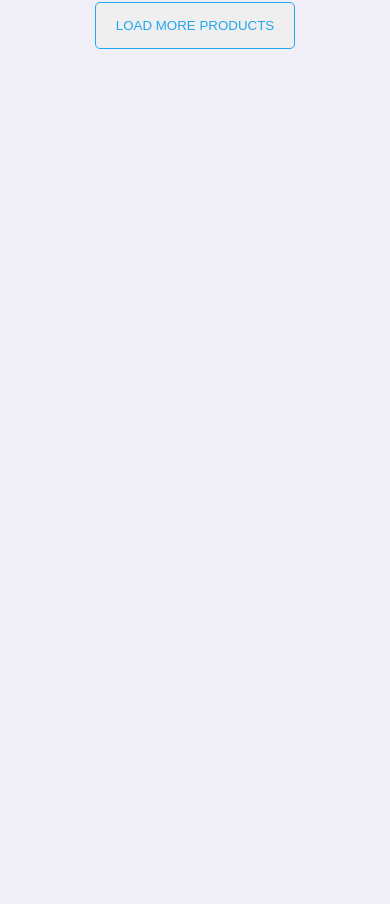
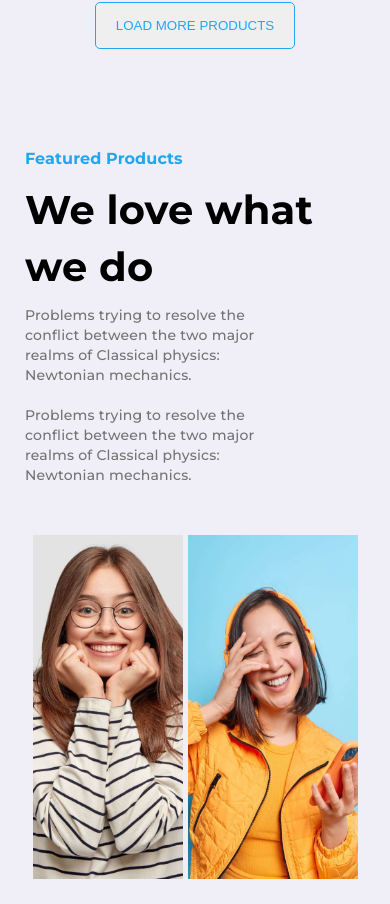
Before and after one commit to SAchu47/clothing-website, a React (Vite) app: page / in a window 390 px wide. Shown: the part 5770-6674 px from the top of the page. Before the commit the page ends 5892 px from the top, so only its background shows below. Built offline with nearby package versions, Linux system fonts and the light colour scheme.

Commit message:
media with text

```diff
--- /dev/null
+++ b/src/components/MediaWithText/MediaWithText.css
@@ -0,0 +1,59 @@
+.media_with_text__main {
+  display: flex;
+  justify-content: center;
+  align-items: center;
+  gap: 90px;
+}
+
+.media_with_text__main__image {
+  display: flex;
+  gap: 16px;
+}
+
+.media_with_text__main__image img {
+  width: 217px;
+  height: auto;
+}
+
+.media_with_text__main__image img:nth-child(2) {
+  width: 280px;
+}
+
+.media_with_text__main__content {
+  display: flex;
+  flex-direction: column;
+  width: 447px;
+  gap: 10px;
+}
+
+.media_with_text__main__content h5 {
+  color: #23a6f0;
+}
+
+.media_with_text__main__content p {
+  width: 80%;
+  color: #737373;
+}
+
+@media screen and (max-width: 768px) {
+  .media_with_text__main {
+    flex-direction: column-reverse;
+    gap: 50px;
+  }
+
+  .media_with_text__main__content {
+    width: auto;
+  }
+
+  .media_with_text__main__image {
+    gap: 5px;
+  }
+
+  .media_with_text__main__image img {
+    width: 150px;
+  }
+
+  .media_with_text__main__image img:nth-child(2) {
+    width: 170px;
+  }
+}
--- /dev/null
+++ b/src/components/MediaWithText/MediaWithText.tsx
@@ -0,0 +1,25 @@
+import React, { FC, ReactElement } from 'react';
+import './MediaWithText.css';
+
+const MediaWithText: FC = (): ReactElement => {
+  return (
+    <div className="media_with_text__main">
+      <div className="media_with_text__main__image">
+        <img src="mediaWithText1.png" alt="" />
+        <img src="mediaWithText2.png" alt="" />
+      </div>
+      <div className="media_with_text__main__content">
+        <h5>Featured Products</h5>
+        <h2>We love what we do</h2>
+        <p>
+          Problems trying to resolve the conflict between the two major realms
+          of Classical physics: Newtonian mechanics. <br /> <br /> Problems
+          trying to resolve the conflict between the two major realms of
+          Classical physics: Newtonian mechanics.
+        </p>
+      </div>
+    </div>
+  );
+};
+
+export default MediaWithText;
--- a/src/components/index.ts
+++ b/src/components/index.ts
@@ -1,5 +1,6 @@
 import Categories from "./Categories/Categories";
 import Hero from "./Hero/Hero";
+import MediaWithText from "./MediaWithText/MediaWithText";
 import Navbar from "./Navbar/Navbar";
 import ProductListing from "./ProductListing/ProductListing";
 
@@ -7,5 +8,6 @@ export {
     Navbar,
     Hero,
     Categories,
-    ProductListing
+    ProductListing,
+    MediaWithText,
 }
--- a/src/pages/Home/Home.tsx
+++ b/src/pages/Home/Home.tsx
@@ -1,6 +1,11 @@
 import React, { FC, ReactElement } from 'react';
 import './Home.css';
-import { Categories, Hero, ProductListing } from '../../components';
+import {
+  Categories,
+  Hero,
+  MediaWithText,
+  ProductListing,
+} from '../../components';
 
 const Home: FC = (): ReactElement => {
   return (
@@ -8,6 +13,7 @@ const Home: FC = (): ReactElement => {
       <Hero />
       <Categories />
       <ProductListing />
+      <MediaWithText />
     </div>
   );
 };
```
Also changed, not shown: public/mediaWithText1.png (added), public/mediaWithText2.png (added).
